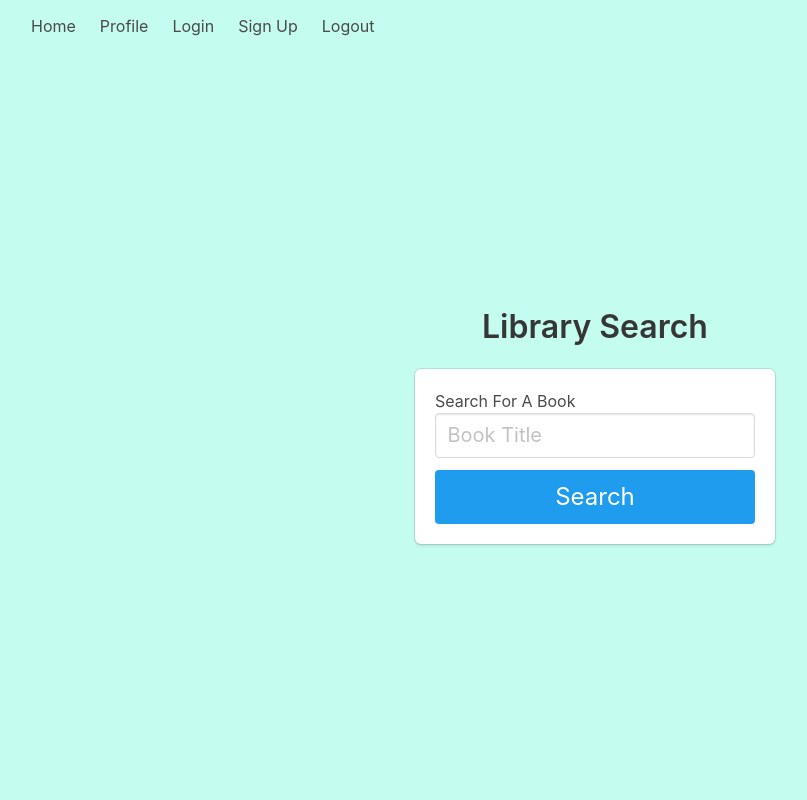
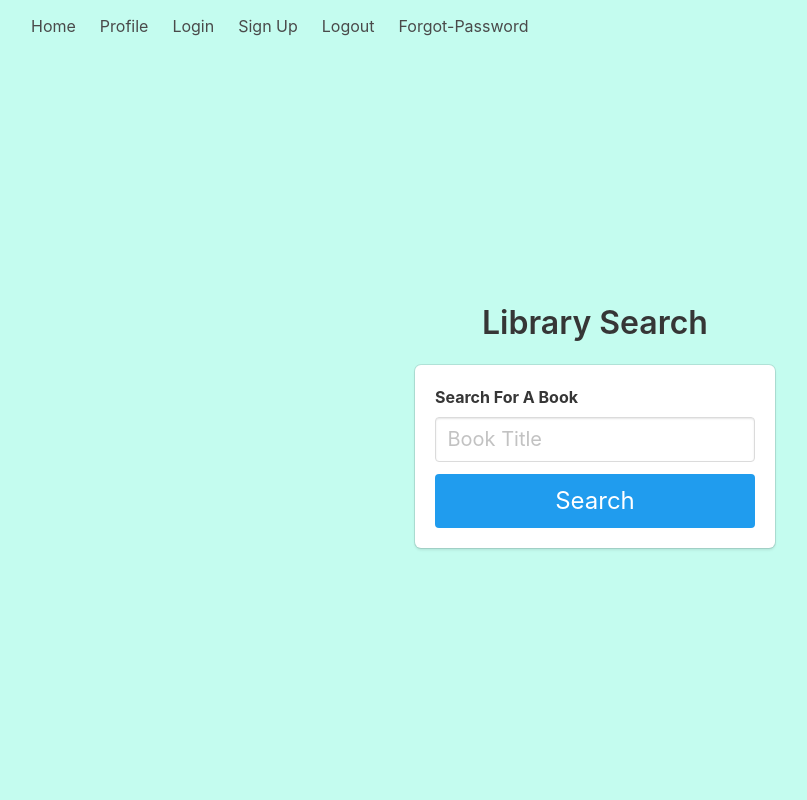
Before and after one commit to NRizzoInc/full-stack-library, a Flask app: page / in a window 1280 px wide. Shown: the whole page, without its empty margins (45-852 px from the left). Run offline with Flask 2, Linux system fonts and the light colour scheme; parts of the project's set-up code (start-up, migrations or seed data) failed here and were passed over.

Commit message:
[rm] duplicate html headers

```diff
--- a/src/frontend/templates/base.html
+++ b/src/frontend/templates/base.html
@@ -3,8 +3,12 @@
 <head>
     <meta charset="utf-8">
     <meta name="viewport" content="width=device-width, initial-scale=1">
+    <link rel="icon" href="../static/images/library_icon.png">
     <title>{{ title }}</title>
+
     <link rel="stylesheet" href="../static/css/bulma.min.css" />  <!-- https://bulma.io/documentation/components/navbar/ -->
+
+    <script src="../static/js/extern/jquery-3.5.1.min.js"></script>
 </head>
 <body>
 <section class="hero is-fullheight" style="background-color:#C4FCEF;">
@@ -28,6 +32,9 @@
                         <a href="{{ url_for('logout') }}" class="navbar-item">
                             Logout
                         </a>
+                        <a href="{{ url_for('forgotPassword') }}" class="navbar-item">
+                            Forgot-Password
+                        </a>
                     </div>
                 </div>
             </div>
--- a/src/frontend/templates/index.html
+++ b/src/frontend/templates/index.html
@@ -2,19 +2,6 @@
 
 <!doctype html>
 <html>
-<head>
-    <meta charset="utf-8">
-    <meta name="viewport" content="width=device-width, initial-scale=1">
-    <link rel="icon" href="../static/images/library_icon.png">
-    <title>{{ title }}</title>
-
-    <!-- Javascript Includes (in alphabetical order)-->
-    <!-- Library Includes -->
-    <script src="../static/js/extern/jquery-3.5.1.min.js"></script>
-
-    <!-- Project Includes -->
-    <!-- <script type="module" src="../static/js/"></script> -->
-</head>
 <body>
     {% block content %}
     <div class="column is-4 is-offset-4">
@@ -24,7 +11,7 @@
                 {{ form.hidden_tag() }}
                 <div class="field">
                     <div class="control">
-                        {{ form.book_title.label }}<br>
+                        {{ form.book_title.label(class="label") }}
                         {{ form.book_title(class="input is-medium", placeholder="Book Title") }}
                         {% for error in form.book_title.errors %}
                         <span style="color: red;">[{{ error }}]</span>
--- a/src/frontend/templates/login.html
+++ b/src/frontend/templates/login.html
@@ -1,9 +1,4 @@
 {% extends "base.html" %}
-
-<head>
-    <link rel="icon" href="../static/images/library_icon.png">
-    <title>{{ title }}</title>
-</head>
 
 <body>
     <p>New User? <a href="/register">Click to Register!</a></p>
--- a/src/frontend/templates/registration.html
+++ b/src/frontend/templates/registration.html
@@ -1,9 +1,6 @@
 {% include "flash.html" %}
 {% extends "base.html" %}
 
-<head>
-    <link rel="icon" href="../static/images/library_icon.png">
-</head>
 <body>
 
     {% block content %}
```
